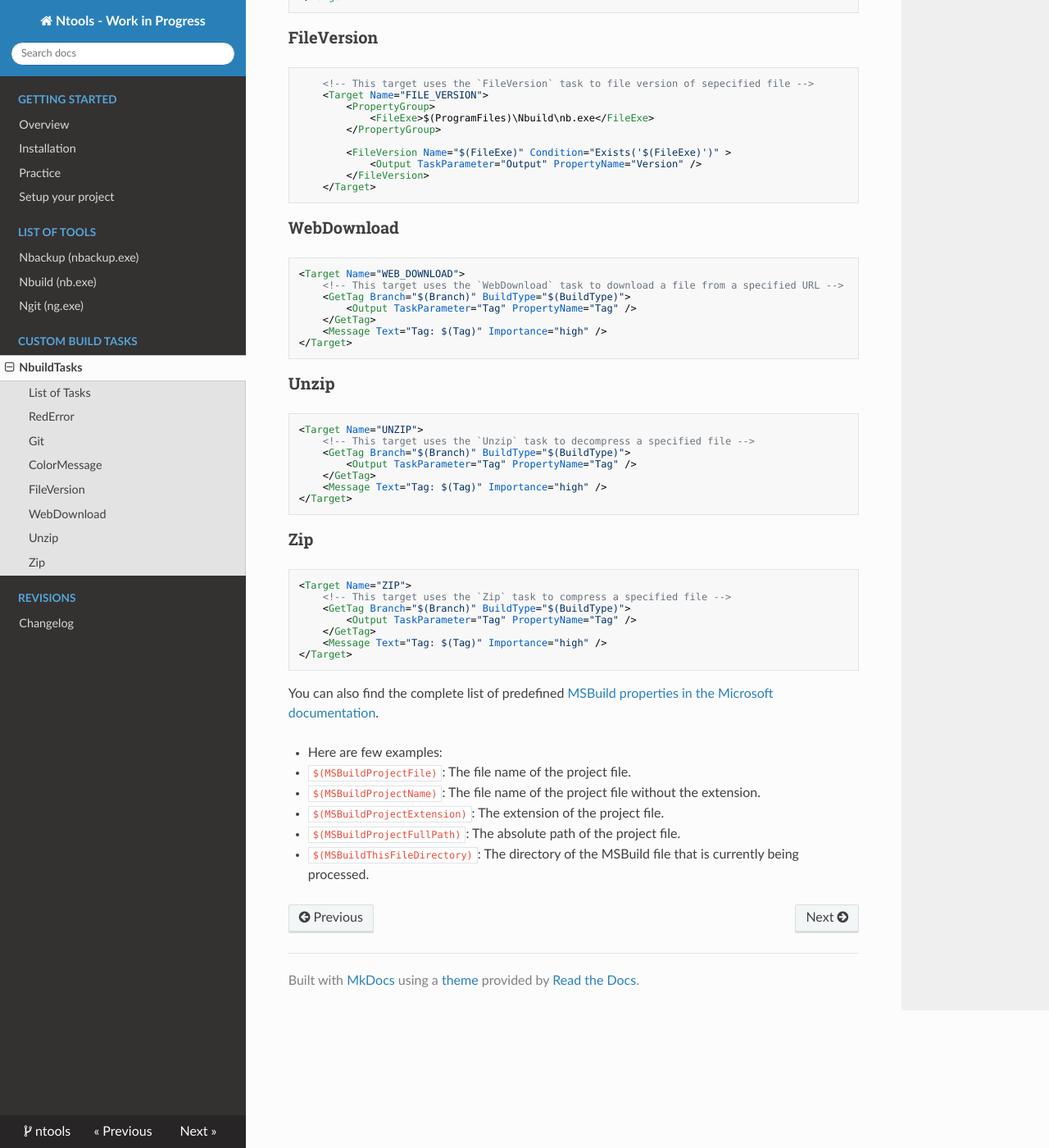
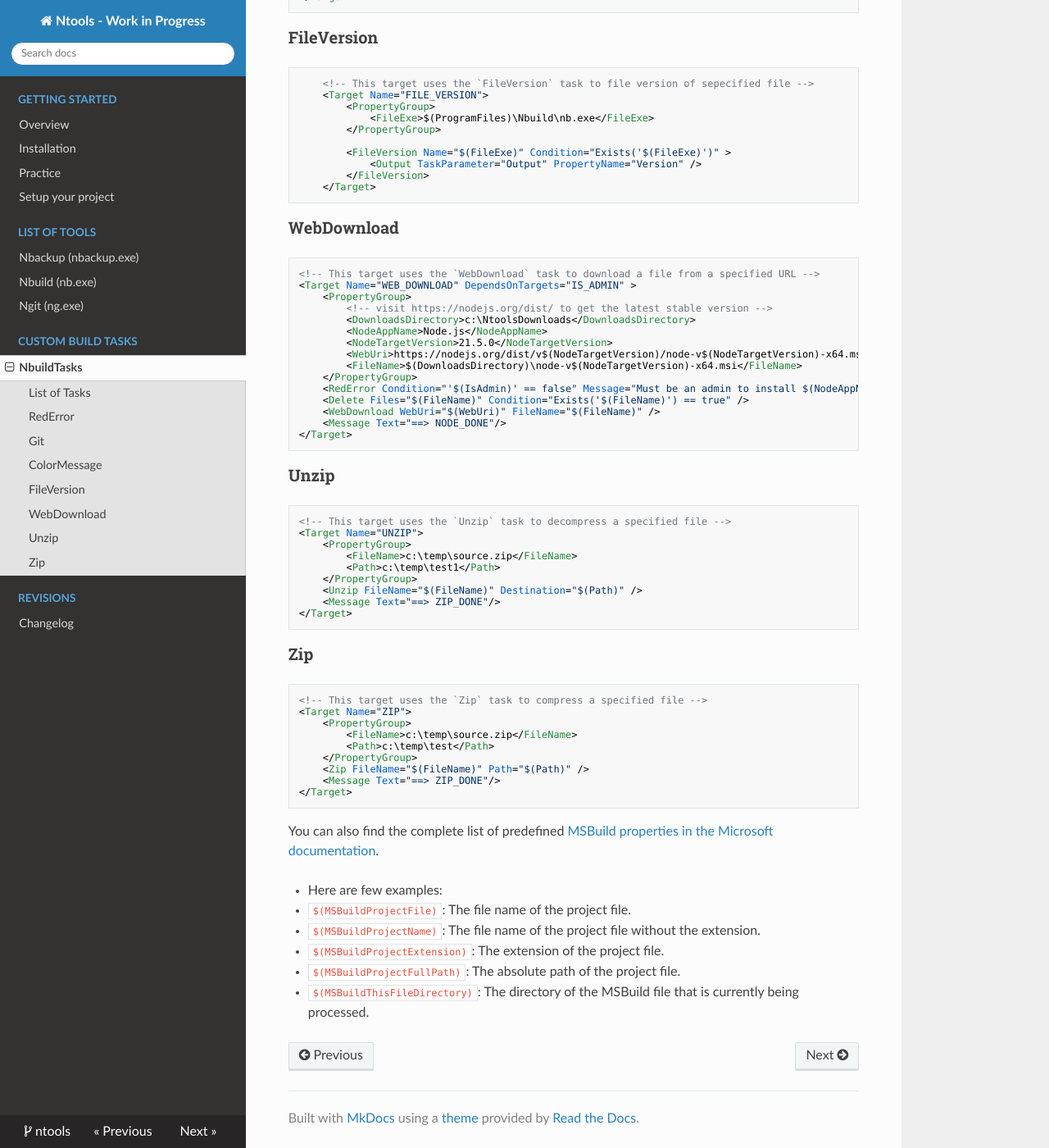
Before and after one commit to naz-hage/ntools, an MkDocs documentation site: the page built from docs/ntools/nbuildtasks.md, in a window 1280 px wide and 1400 px high, scrolled down 1110 px. Shown: the whole window at 82% size. Built offline with MkDocs 1.6.1, drawn with Linux system fonts in a browser that asks for light colours; nearby versions of some CDN libraries.

Commit message:
Update docs

````diff
--- a/docs/ntools/nbuildtasks.md
+++ b/docs/ntools/nbuildtasks.md
@@ -53,32 +53,45 @@ Here are examples of custom Tasks that can be used during builds:
 ```
 ### WebDownload
 ```xml
-<Target Name="WEB_DOWNLOAD">
-    <!-- This target uses the `WebDownload` task to download a file from a specified URL -->
-    <GetTag Branch="$(Branch)" BuildType="$(BuildType)">
-        <Output TaskParameter="Tag" PropertyName="Tag" />
-    </GetTag>
-    <Message Text="Tag: $(Tag)" Importance="high" />
+<!-- This target uses the `WebDownload` task to download a file from a specified URL -->
+<Target Name="WEB_DOWNLOAD" DependsOnTargets="IS_ADMIN" >
+	<PropertyGroup>
+		<!-- visit https://nodejs.org/dist/ to get the latest stable version -->
+        <DownloadsDirectory>c:\NtoolsDownloads</DownloadsDirectory>
+        <NodeAppName>Node.js</NodeAppName>
+        <NodeTargetVersion>21.5.0</NodeTargetVersion>
+		<WebUri>https://nodejs.org/dist/v$(NodeTargetVersion)/node-v$(NodeTargetVersion)-x64.msi</WebUri>
+		<FileName>$(DownloadsDirectory)\node-v$(NodeTargetVersion)-x64.msi</FileName>
+	</PropertyGroup>
+	<RedError Condition="'$(IsAdmin)' == false" Message="Must be an admin to install $(NodeAppName)" />
+	<Delete Files="$(FileName)" Condition="Exists('$(FileName)') == true" />
+	<WebDownload WebUri="$(WebUri)" FileName="$(FileName)" />
+	<Message Text="==> NODE_DONE"/>
 </Target>
 ```
+
 ### Unzip
 ```xml
+<!-- This target uses the `Unzip` task to decompress a specified file -->
 <Target Name="UNZIP">
-    <!-- This target uses the `Unzip` task to decompress a specified file -->
-    <GetTag Branch="$(Branch)" BuildType="$(BuildType)">
-        <Output TaskParameter="Tag" PropertyName="Tag" />
-    </GetTag>
-    <Message Text="Tag: $(Tag)" Importance="high" />
+	<PropertyGroup>
+		<FileName>c:\temp\source.zip</FileName>
+		<Path>c:\temp\test1</Path>
+	</PropertyGroup>
+	<Unzip FileName="$(FileName)" Destination="$(Path)" />
+	<Message Text="==> ZIP_DONE"/>
 </Target>
 ```
 ### Zip
 ```xml
+<!-- This target uses the `Zip` task to compress a specified file -->
 <Target Name="ZIP">
-    <!-- This target uses the `Zip` task to compress a specified file -->
-    <GetTag Branch="$(Branch)" BuildType="$(BuildType)">
-        <Output TaskParameter="Tag" PropertyName="Tag" />
-    </GetTag>
-    <Message Text="Tag: $(Tag)" Importance="high" />
+	<PropertyGroup>
+		<FileName>c:\temp\source.zip</FileName>
+		<Path>c:\temp\test</Path>
+	</PropertyGroup>
+	<Zip FileName="$(FileName)" Path="$(Path)" />
+	<Message Text="==> ZIP_DONE"/>
 </Target>
 ```
 You can also find the complete list of predefined [MSBuild properties in the Microsoft documentation](https://learn.microsoft.com/en-us/visualstudio/msbuild/msbuild-reserved-and-well-known-properties?view=vs-2022).
````
Also changed, not shown: docs/index.md (+5 -5 lines), docs/setup.md (+27 -0 lines), 2 other files.
